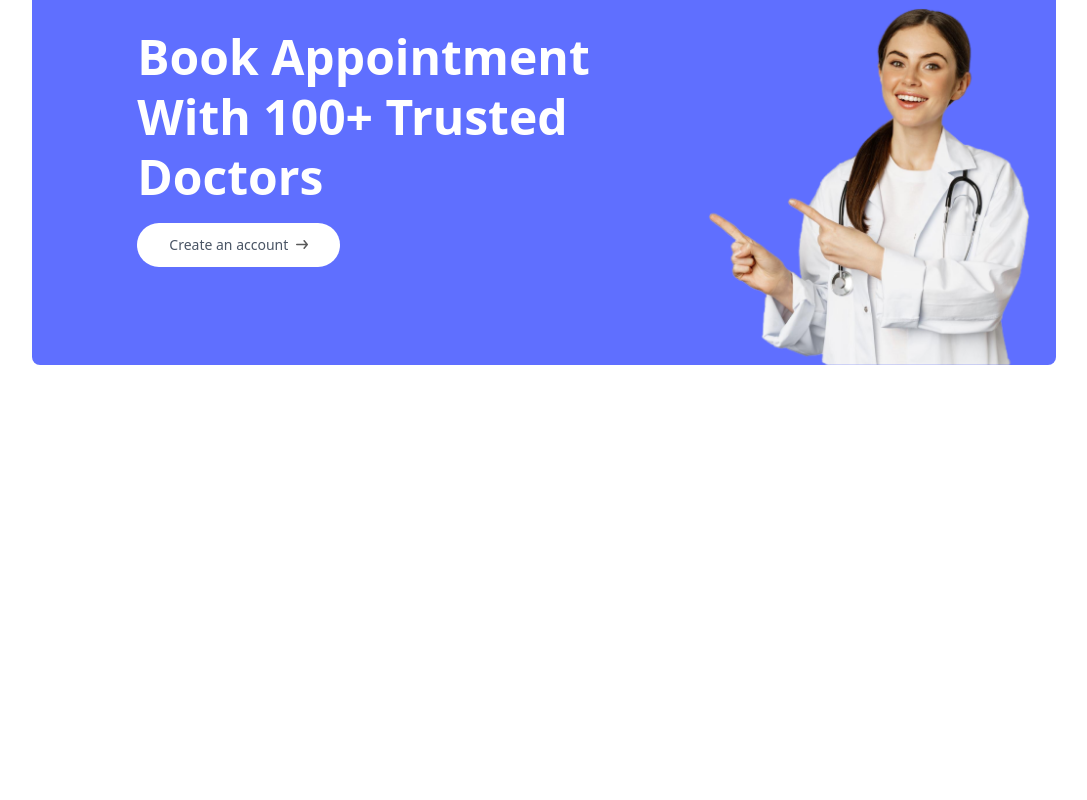
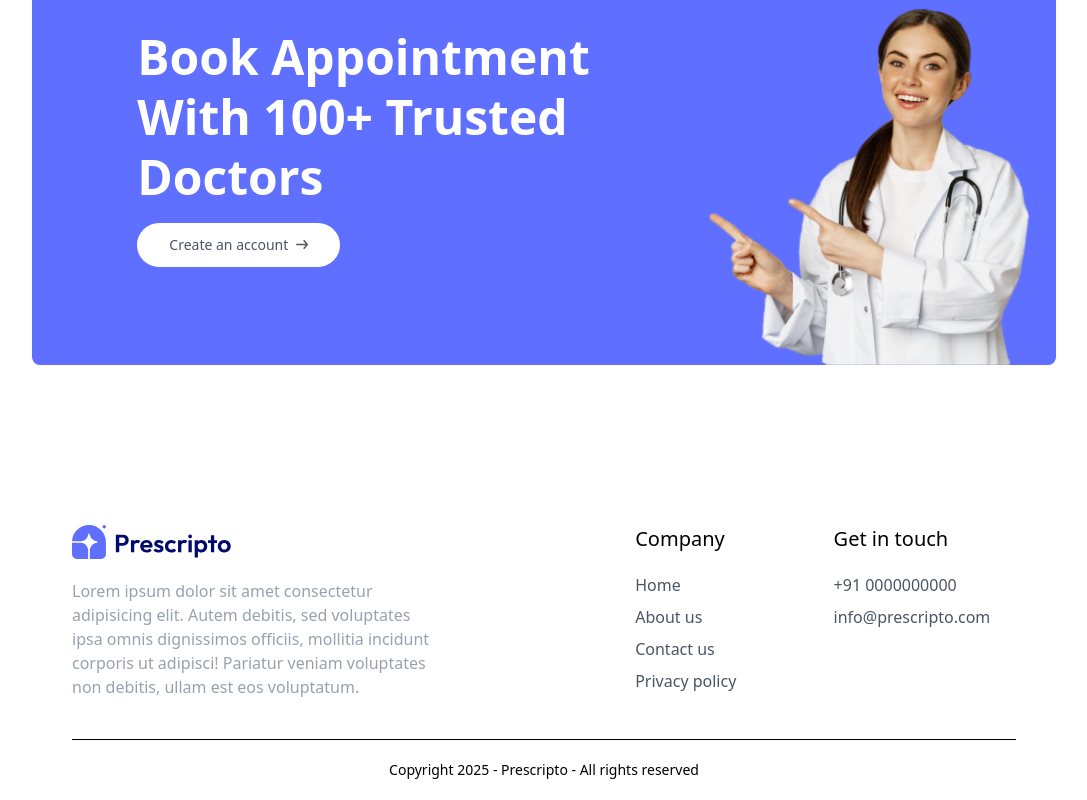
Before and after one commit to maquejp/temp_prescripto, a React (Vite) app in the folder frontend/: page / in a window 1280 px wide. Shown: the part 2547-3347 px from the top of the page, without its empty margins (96-1183 px from the left). Before the commit the page ends 2942 px from the top, so only its background shows below. Built offline with nearby package versions, Linux system fonts and the light colour scheme.

Commit message:
feature:footer

```diff
--- a/frontend/src/App.jsx
+++ b/frontend/src/App.jsx
@@ -8,6 +8,7 @@ import Doctors from "./pages/Doctors";
 import MyAppointments from "./pages/MyAppointments";
 import MyProfile from "./pages/MyProfile";
 import Appointment from "./pages/Appointment";
+import Footer from "./components/Footer";
 
 const App = () => {
   return (
@@ -26,6 +27,7 @@ const App = () => {
         <Route path="/login" element={<Login />} />
         <Route path="*" element={<h1>Not Found</h1>} />
       </Routes>
+      <Footer />
     </div>
   );
 };
--- /dev/null
+++ b/frontend/src/components/Footer.jsx
@@ -0,0 +1,47 @@
+import { assets } from "../assets/assets";
+
+const Footer = () => {
+  return (
+    <div className="md:mx-10">
+      <div className="flex flex-col sm:grid grid-cols-[3fr_1fr_1fr] gap-4 my-10 mt-40 text-md">
+        {/* LEFT SECTION */}
+        <div>
+          <img src={assets.logo} alt="logo" className="mb-5 w-40" />
+          <p className="w-full md:w-2/3 text-gray-400 leading-6">
+            Lorem ipsum dolor sit amet consectetur adipisicing elit. Autem
+            debitis, sed voluptates ipsa omnis dignissimos officiis, mollitia
+            incidunt corporis ut adipisci! Pariatur veniam voluptates non
+            debitis, ullam est eos voluptatum.
+          </p>
+        </div>
+        {/* CENTER SECTION */}
+        <div>
+          <p className="text-xl font-medium mb-5">Company</p>
+          <ul className="flex flex-col gap-2 text-gray-600">
+            <li className="">Home</li>
+            <li className="">About us</li>
+            <li className="">Contact us</li>
+            <li className="">Privacy policy</li>
+          </ul>
+        </div>
+        {/* RIGHT SECTION */}
+        <div>
+          <p className="text-xl font-medium mb-5">Get in touch</p>
+          <ul className="flex flex-col gap-2 text-gray-600">
+            <li className="">+91 0000000000</li>
+            <li className="">info@prescripto.com</li>
+          </ul>
+        </div>
+      </div>
+      {/* COPYRIGHT */}
+      <div className="">
+        <hr className="" />
+        <p className="py-5 text-sm text-center">
+          Copyright 2025 - Prescripto - All rights reserved
+        </p>
+      </div>
+    </div>
+  );
+};
+
+export default Footer;
```
